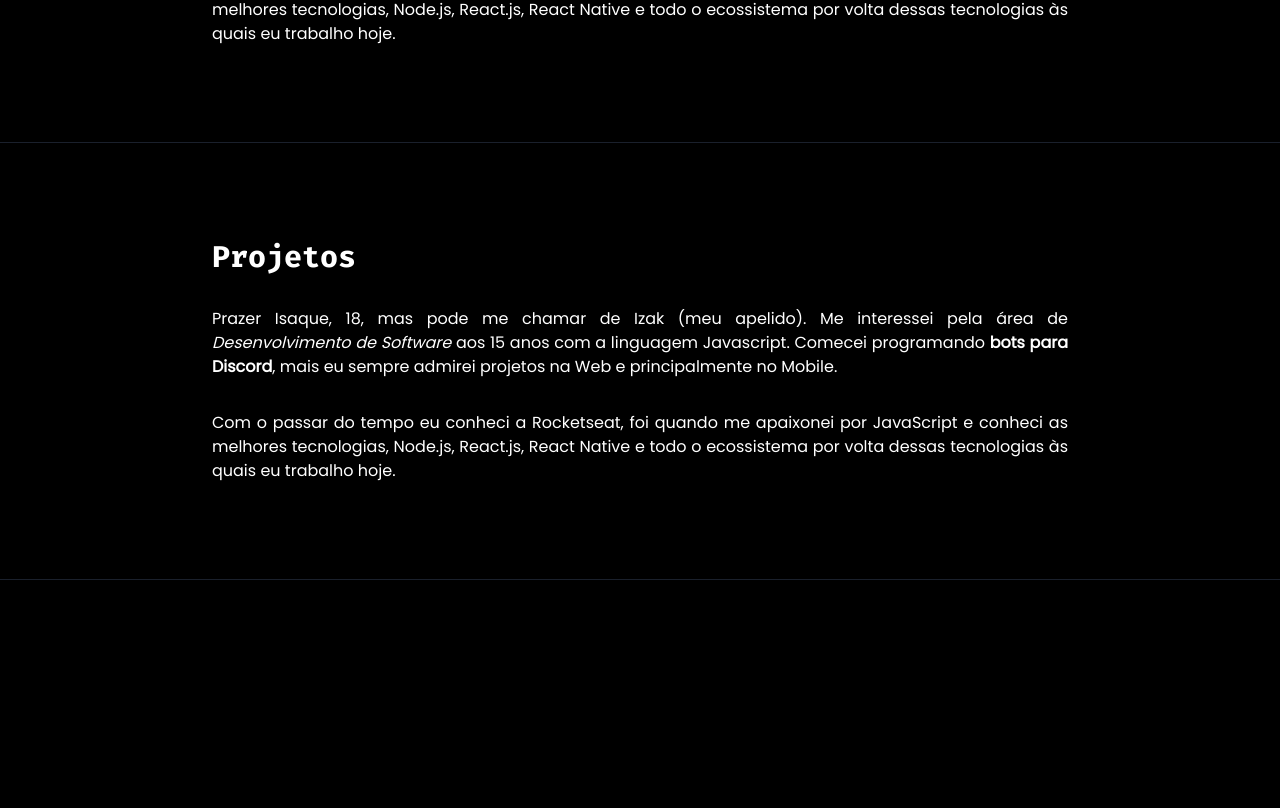
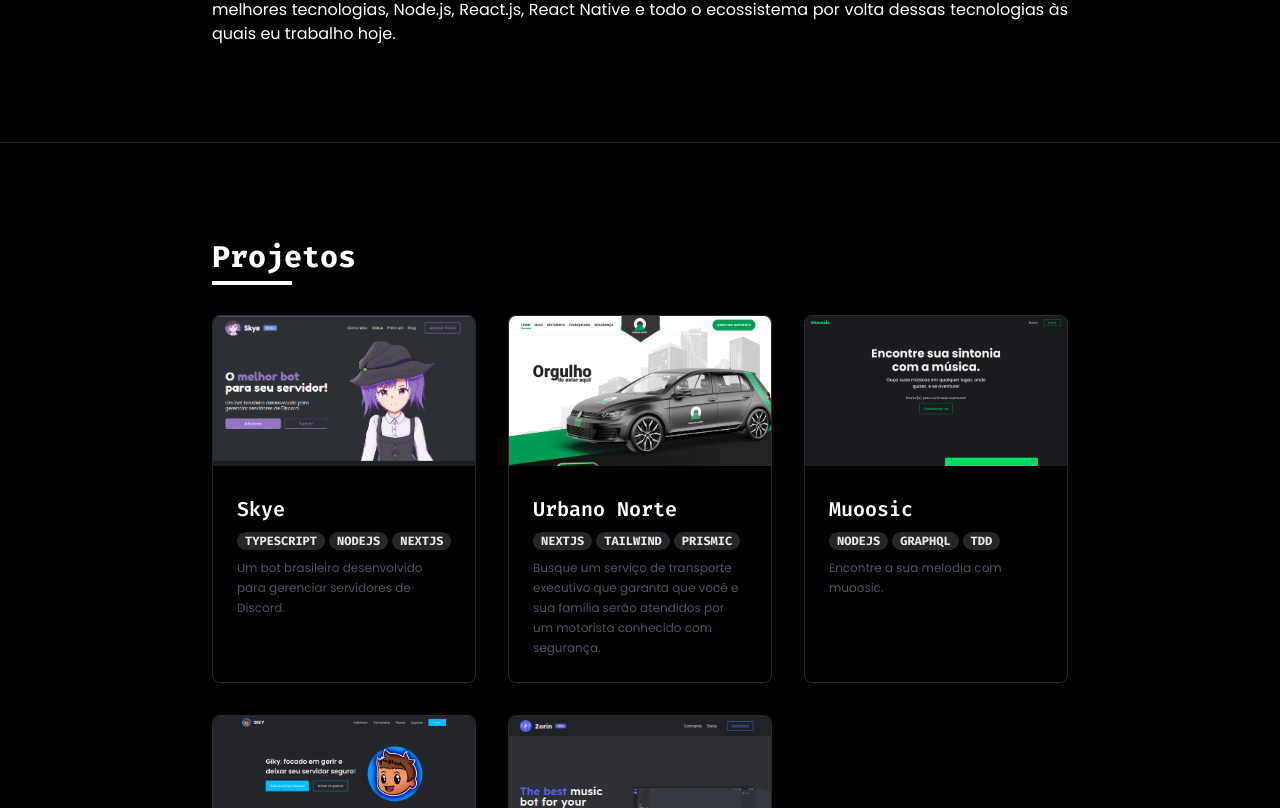
Before and after one commit to izakdvlpr/website, a Next.js app: page / in a window 1280 px wide. Shown: the part 1332-2140 px from the top of the page. Before the commit the page ends 1912 px from the top, so only its background shows below. Built offline with nearby package versions, Linux system fonts and the light colour scheme.

Commit message:
add projects

```diff
--- a/src/components/organisms/Projects.tsx
+++ b/src/components/organisms/Projects.tsx
@@ -1,23 +1,31 @@
-import { Box, Flex, Heading, Text, useColorModeValue } from '@chakra-ui/react';
+import {
+  Box,
+  Flex,
+  Heading,
+  Grid,
+  Image,
+  VStack,
+  Badge,
+  Text,
+  useColorModeValue,
+} from '@chakra-ui/react';
+
+import { projects } from '@data/projects';
 
 export function Projects(): JSX.Element {
   const theme = {
-    borderBox: useColorModeValue('gray.200', 'gray.800'),
+    lineColor: useColorModeValue('black', 'white'),
+    badgeColor: useColorModeValue('blackAlpha', 'white'),
   };
 
   return (
-    <Box
-      id="projects"
-      borderBottomWidth="1px"
-      borderBottomColor={theme.borderBox}
-    >
+    <Box id="projects" borderBottomWidth="1px">
       <Flex
         w="100%"
         maxW={1240}
         px={{ base: 10, md: 48 }}
         m="6rem auto"
         flexDir="column"
-        gap={8}
       >
         <Heading
           as="h3"
@@ -32,28 +40,72 @@ export function Projects(): JSX.Element {
               content: '""',
               bottom: '-10px',
               display: 'block',
-              backgroundColor: 'black',
+              backgroundColor: theme.lineColor,
             },
           }}
         >
           Projetos
         </Heading>
 
-        <Text as="p" fontFamily="Poppins" textAlign="justify">
-          Prazer Isaque, 18, mas pode me chamar de Izak (meu apelido). Me
-          interessei pela área de{' '}
-          <Text as="i">Desenvolvimento de Software</Text> aos 15 anos com a
-          linguagem Javascript. Comecei programando{' '}
-          <Text as="strong">bots para Discord</Text>, mais eu sempre admirei
-          projetos na Web e principalmente no Mobile.
-        </Text>
+        <Grid
+          mt={10}
+          templateColumns="repeat(auto-fit, minmax(200px, 1fr))"
+          gap="2rem"
+        >
+          {projects.map(({ title, description, image, techs, links }) => (
+            <Box
+              key={title}
+              borderWidth="1px"
+              borderRadius="lg"
+              overflow="hidden"
+            >
+              <Image
+                src={image}
+                alt={title}
+                w="100%"
+                h={150}
+                objectFit="cover"
+                objectPosition="100% 0%"
+              />
 
-        <Text as="p" fontFamily="Poppins" textAlign="justify">
-          Com o passar do tempo eu conheci a Rocketseat, foi quando me apaixonei
-          por JavaScript e conheci as melhores tecnologias, Node.js, React.js,
-          React Native e todo o ecossistema por volta dessas tecnologias às
-          quais eu trabalho hoje.
-        </Text>
+              <Flex p={6} flexDir="column" gap={2}>
+                <Heading
+                  mt="1"
+                  fontWeight="600"
+                  as="h4"
+                  size="md"
+                  lineHeight="tight"
+                  isTruncated
+                >
+                  {title}
+                </Heading>
+
+                <Flex gap={1}>
+                  {techs.map(tech => (
+                    <Badge
+                      key={tech}
+                      borderRadius="full"
+                      px="2"
+                      colorScheme="gray"
+                    >
+                      {tech}
+                    </Badge>
+                  ))}
+                </Flex>
+
+                <Text
+                  as="p"
+                  fontSize={12}
+                  fontFamily="Poppins"
+                  color="gray.600"
+                  lineHeight="5"
+                >
+                  {description}
+                </Text>
+              </Flex>
+            </Box>
+          ))}
+        </Grid>
       </Flex>
     </Box>
   );
```
